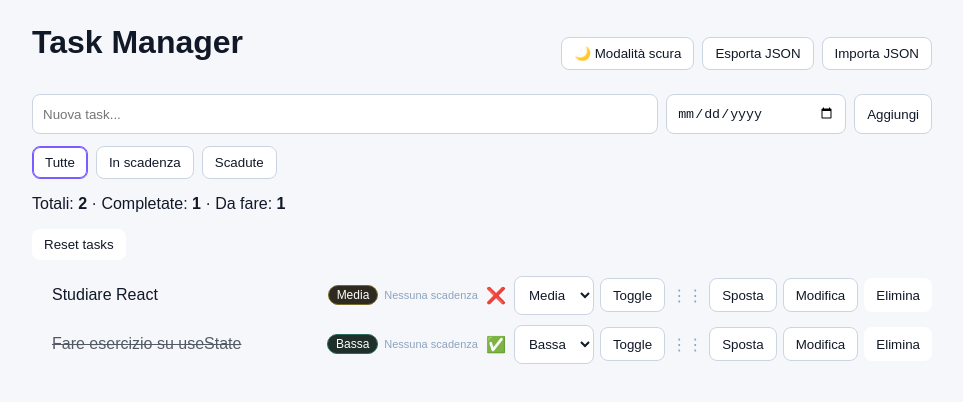
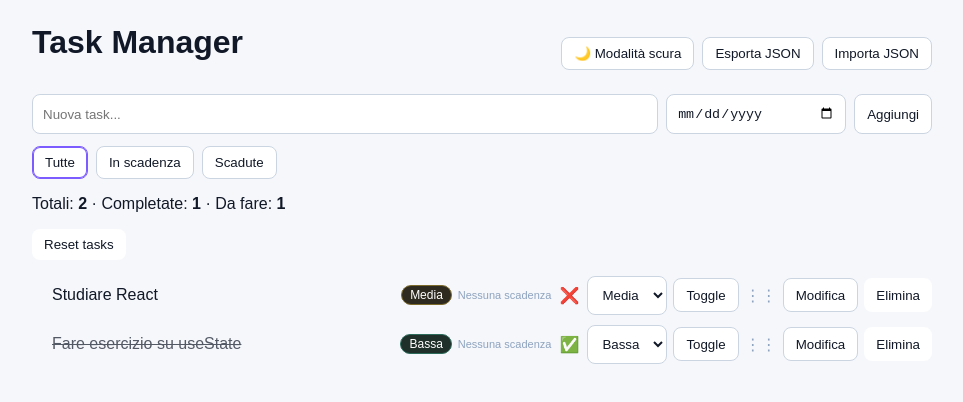
Before and after one commit to iqtron/task-manager, a React (Vite) app: page / in a window 1280 px wide. Shown: the top 402 px of the page, without its empty margins (158-1121 px from the left). Built offline with nearby package versions, Linux system fonts and the light colour scheme.

Commit message:
Hide quick-move button on desktop

```diff
--- a/src/App.css
+++ b/src/App.css
@@ -154,7 +154,7 @@ button:hover {
   gap: 4px;
 }
 
-.quick-move-trigger {
+.task-item button.quick-move-trigger {
   display: none;
 }
 
@@ -339,7 +339,7 @@ button.danger:hover {
     display: inline-flex;
   }
 
-  .quick-move-trigger {
+  .task-item button.quick-move-trigger {
     display: inline-flex;
   }
 
```
